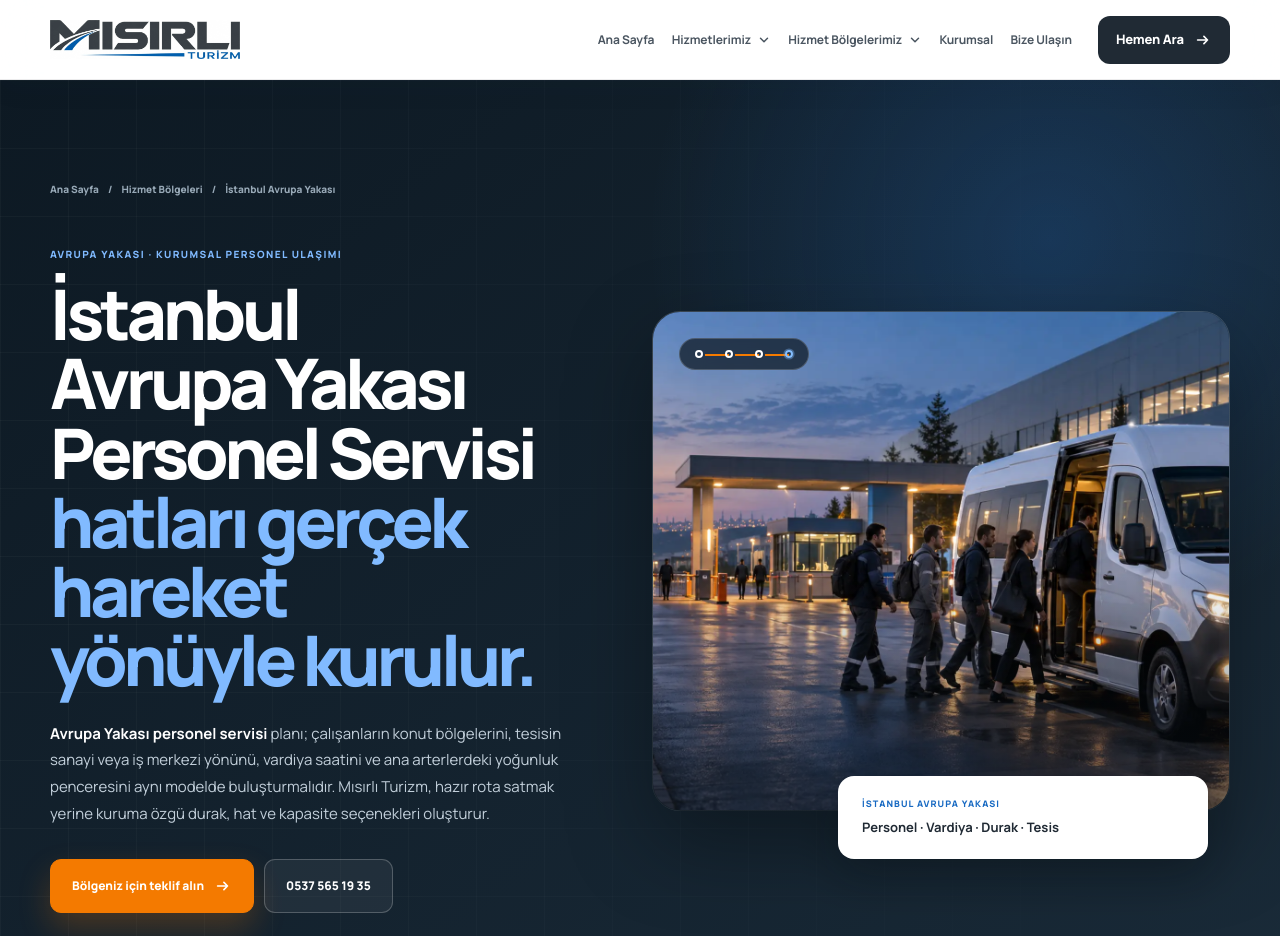
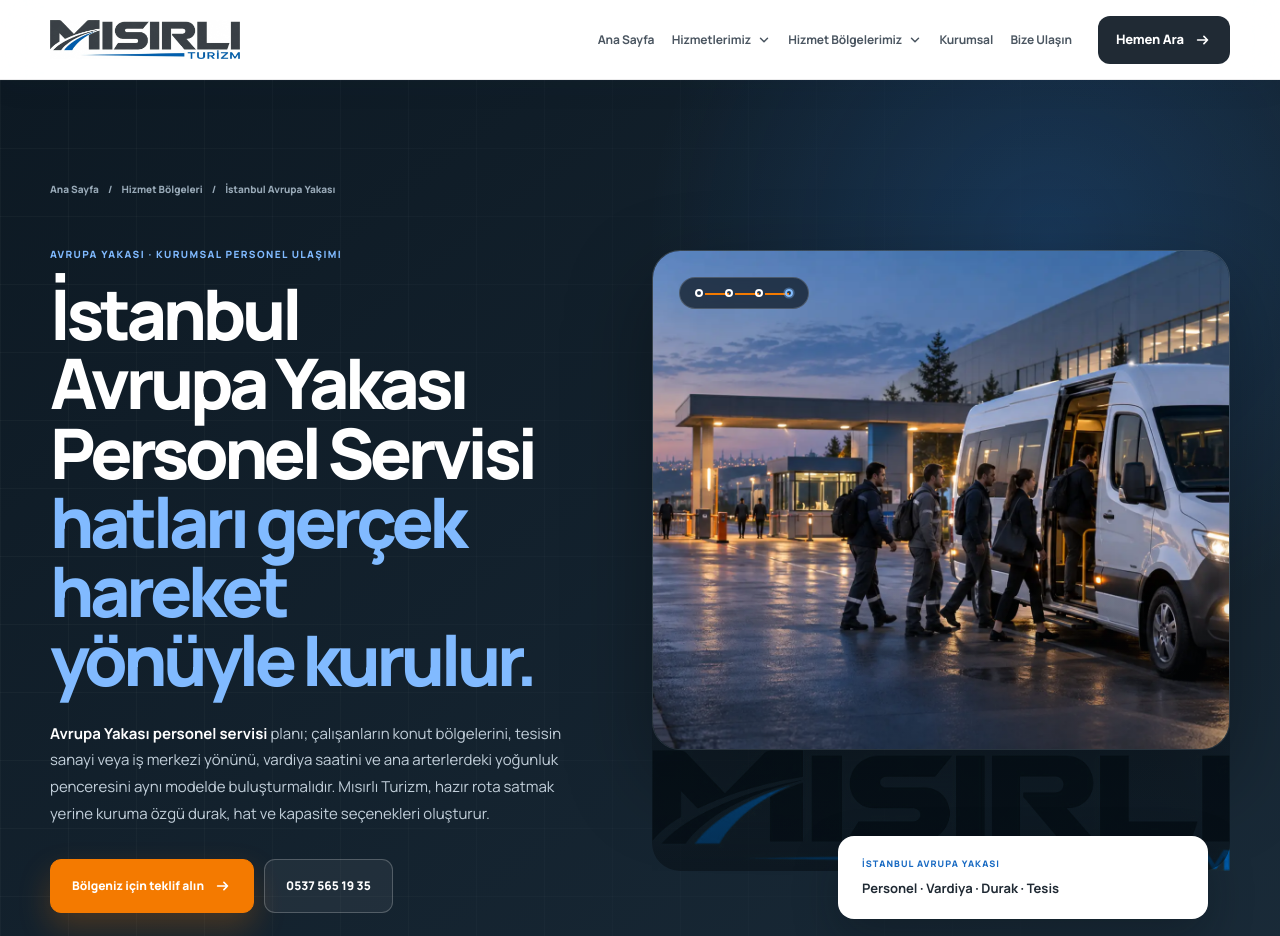
Before and after one commit to resulatakulbusiness/misirli-turizm, a Next.js app: page /hizmet-bolgeleri/istanbul-avrupa-yakasi-personel-servisi in a window 1280 px wide. Shown: the top 936 px of the page. Built offline with nearby package versions, Linux system fonts and the light colour scheme.

Commit message:
Update region-landing-page.tsx

```diff
--- a/src/components/region-landing-page.tsx
+++ b/src/components/region-landing-page.tsx
@@ -1,4 +1,5 @@
 import Image, { type StaticImageData } from "next/image";
+import brandLogo from "../../public/brand/misirli-turizm-logo.png";
 import { SiteLink as Link } from "./site-link";
 import type { ReactNode } from "react";
 import { siteContact } from "@/lib/site-contact";
@@ -24,6 +25,7 @@
 export type RegionLandingPageData = {
   slug: string;
   side: string;
+  province?: string;
   eyebrow: string;
   title: string;
   accent: string;
@@ -112,7 +114,7 @@
           telephone: siteContact.phoneE164,
           email: siteContact.email,
         },
-        areaServed: { "@type": "AdministrativeArea", name: `${data.side}, İstanbul` },
+        areaServed: { "@type": "AdministrativeArea", name: `${data.side}, ${data.province ?? "İstanbul"}` },
         audience: { "@type": "BusinessAudience", audienceType: "İşletmeler" },
         description: data.schemaDescription,
       },
@@ -158,6 +160,9 @@
             </div>
             <figure className={styles.heroVisual}>
               <Image src={data.image} alt={data.imageAlt} priority sizes="(max-width: 960px) 92vw, 48vw" />
+              <span className={styles.brandBadge} aria-hidden="true">
+                <Image src={brandLogo} alt="" />
+              </span>
               <figcaption><span>{data.side}</span><strong>Personel · Vardiya · Durak · Tesis</strong></figcaption>
               <div className={styles.liveRoute} aria-hidden="true"><i /><i /><i /><i /></div>
             </figure>
```
